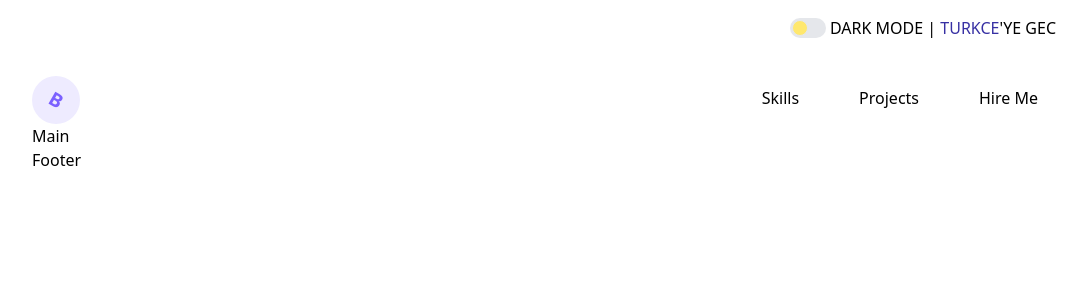
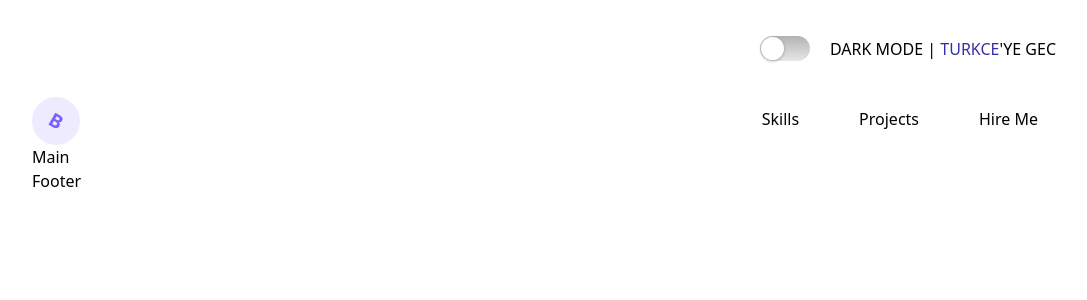
Before and after one commit to bertansogutlu/cv, a React (Vite) app: page / in a window 1280 px wide. Shown: the top 300 px of the page, without its empty margins (96-1183 px from the left). Built offline with nearby package versions, Linux system fonts and the light colour scheme.

Commit message:
switch toggle degistirildi

```diff
--- a/src/App.css
+++ b/src/App.css
@@ -27,3 +27,63 @@
     font-size: 1.2rem;
     transform: rotate(30deg);
 }
+
+.checkbox-apple {
+    position: relative;
+    width: 50px;
+    height: 25px;
+    margin: 20px;
+    -webkit-user-select: none;
+    -moz-user-select: none;
+    -ms-user-select: none;
+    user-select: none;
+  }
+
+  .checkbox-apple label {
+    position: absolute;
+    top: 0;
+    left: 0;
+    width: 50px;
+    height: 25px;
+    border-radius: 50px;
+    background: linear-gradient(to bottom, #b3b3b3, #e6e6e6);
+    cursor: pointer;
+    transition: all 0.3s ease;
+  }
+
+  .checkbox-apple label:after {
+    content: '';
+    position: absolute;
+    top: 1px;
+    left: 1px;
+    width: 23px;
+    height: 23px;
+    border-radius: 50%;
+    background-color: #fff;
+    box-shadow: 0 1px 3px rgba(0, 0, 0, 0.3);
+    transition: all 0.3s ease;
+  }
+
+  .checkbox-apple input[type="checkbox"]:checked + label {
+    background: linear-gradient(to bottom, #3730A3, #7B61FF);
+  }
+
+  .checkbox-apple input[type="checkbox"]:checked + label:after {
+    transform: translateX(25px);
+  }
+
+  .checkbox-apple label:hover {
+    background: linear-gradient(to bottom, #b3b3b3, #e6e6e6);
+  }
+
+  .checkbox-apple label:hover:after {
+    box-shadow: 0 1px 3px rgba(0, 0, 0, 0.3);
+  }
+
+  .yep {
+    position: absolute;
+    top: 0;
+    left: 0;
+    width: 50px;
+    height: 25px;
+  }
--- a/src/components/Header.jsx
+++ b/src/components/Header.jsx
@@ -3,26 +3,24 @@ import React from "react";
 function Header() {
   return (
     <header>
-    <div className="py-4 text-right">
-      <label class="inline-flex items-center mb-5 cursor-pointer align-top">
-        <input type="checkbox" value="" class="sr-only peer " />
-        <div class="relative w-9 h-5 bg-gray-200 rounded-full peer-checked:after:translate-x-full rtl:peer-checked:after:-translate-x-full peer-checked:after:border-white after:content-[''] after:absolute after:top-[2px] after:start-[2px] after:bg-[#FFE86E] after:border after:rounded-full after:h-4 after:w-4 after:transition-all peer-checked:bg-[#3730A3]"></div>
-        <span>&nbsp;DARK MODE |&nbsp;</span>
-      </label>
+      <div className="py-4 flex justify-end items-center">
+        <div class="checkbox-apple">
+          <input class="yep" id="check-apple" type="checkbox" />
+          <label for="check-apple"></label>
+        </div>
+        <span>DARK MODE |&nbsp;</span>
         <button>
           <span className="text-[#3730A3]">TURKCE</span>
           'YE GEC
         </button>
       </div>
       <div className="flex justify-between">
-      <div className='mark'><p>B</p></div>
+        <div className="mark">
+          <p>B</p>
+        </div>
         <div className="flex gap-6">
-        {['Skills','Projects','Hire Me'].map(item => {
-          return (
-            <div className="button">
-              {item}
-            </div>
-          )
+          {["Skills", "Projects", "Hire Me"].map((item) => {
+            return <div className="button">{item}</div>;
           })}
         </div>
       </div>
```
Lines whose indentation alone changed are shown as unchanged.
